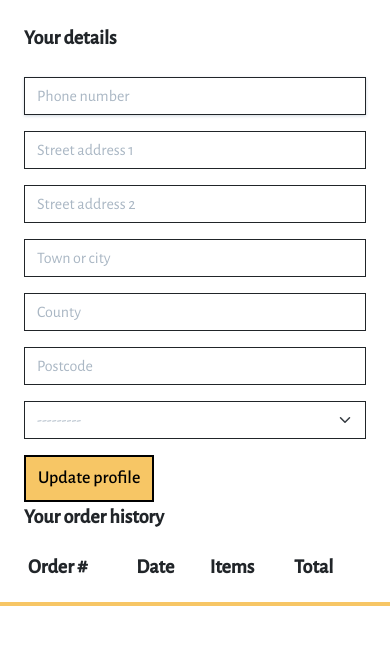
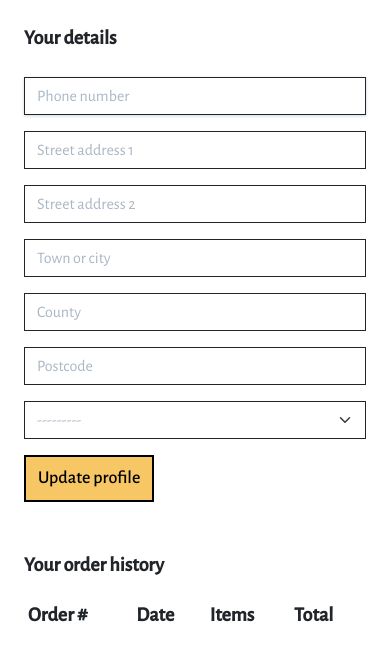
Before and after one commit to lucywoodman/the-chocolate-factory, a Django app: page /profile/ in a window 390 px wide. Shown: the part 238-888 px from the top of the page. Before the commit the page ends 844 px from the top, so only its background shows below. Run offline with Django 3.2, Linux system fonts and the light colour scheme; the visitor is signed in with stand-in values (Sample User, id 1); data comes from the database, SQL or seed files in the repository; data that the repository does not hold is empty; some libraries are stand-ins or nearby versions.

Commit message:
style: tweak some right-column styling to help with responsivitiy + compose CSS

```diff
--- a/static/scss/_custom.scss
+++ b/static/scss/_custom.scss
@@ -88,6 +88,10 @@ input::-webkit-inner-spin-button {
   margin: $spacer 0;
 }
 
+.right-column {
+  margin-top: $spacer * 3;
+}
+
 @include media-breakpoint-up(sm) {
   .bag-item {
     margin-right: $spacer;
@@ -95,7 +99,8 @@ input::-webkit-inner-spin-button {
 }
 
 @include media-breakpoint-up(lg) {
-  .qty-container {
+  .qty-container,
+  .right-column {
     margin: 0;
   }
 
```
Also changed, not shown: static/css/base.css, 1 other file.
